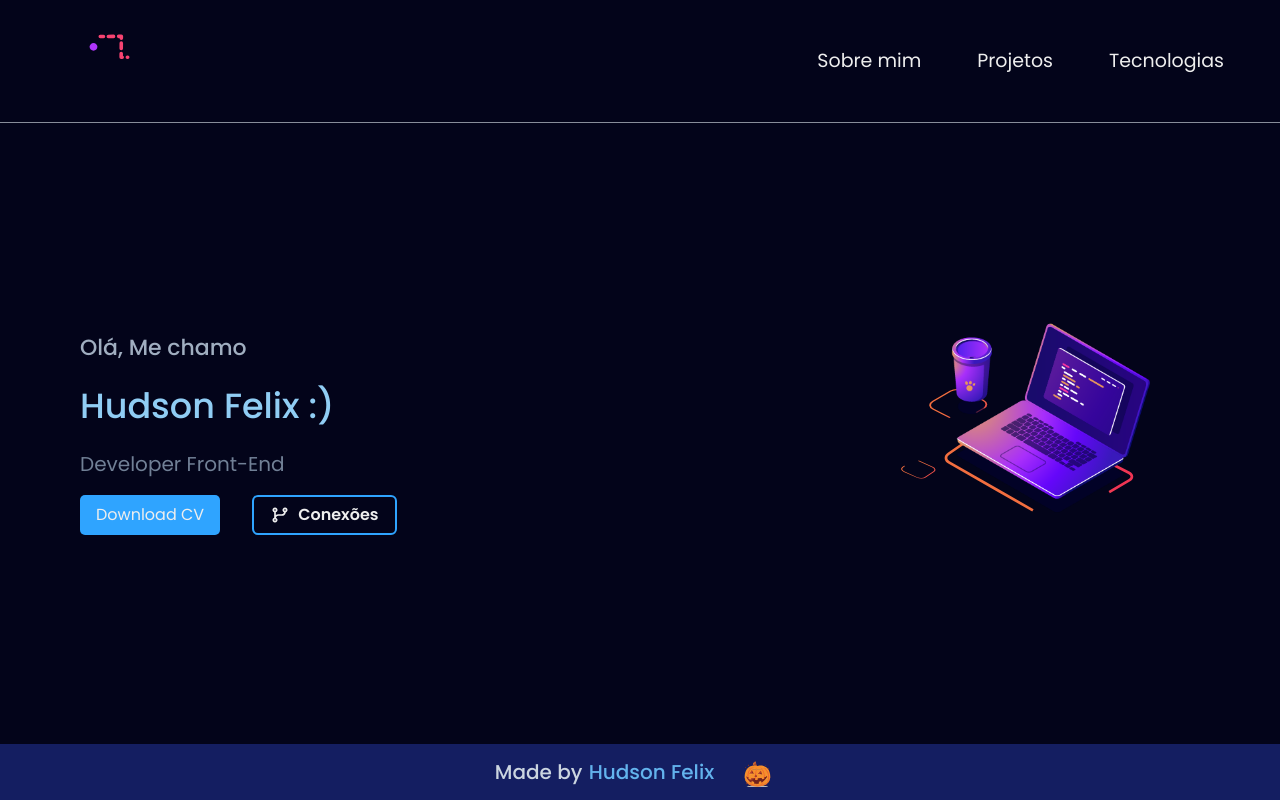
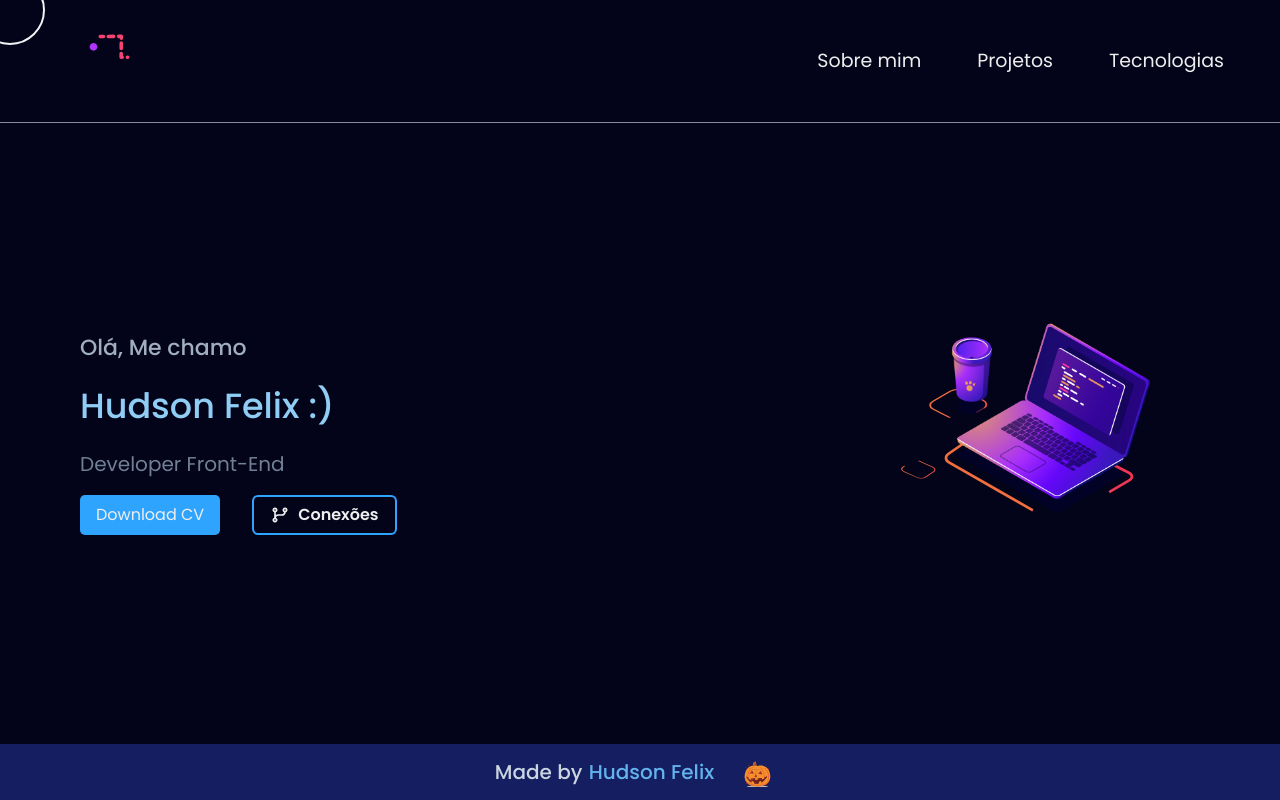
Before and after one commit to ganimedes96/Portifolio, a Next.js app: page / in a window 1280 px wide. Built offline with nearby package versions, Linux system fonts and the light colour scheme.

Commit message:
curso mouse estilizado

```diff
--- a/src/components/ActiveLink.tsx
+++ b/src/components/ActiveLink.tsx
@@ -1,34 +1,30 @@
-import Link, {LinkProps} from 'next/link'
-import {useRouter} from 'next/router'
-import { cloneElement, ReactElement } from 'react'
+import Link, { LinkProps } from "next/link";
+import { useRouter } from "next/router";
+import { cloneElement, ReactElement } from "react";
 
-
-
-interface Props extends LinkProps{
-    children:ReactElement
-    colorActive?: string
-
+interface Props extends LinkProps {
+  children: ReactElement;
+  colorActive?: string;
 }
 
 export function ActiveLink({
   children,
-    colorActive = 'blue.400',
+  colorActive = "blue.400",
   ...rest
+}: Props) {
+  const { asPath } = useRouter();
 
-}: Props){
-    const {asPath} = useRouter()
+  let isActive = false;
 
-    let isActive = false
-
-    if(asPath === rest.href || asPath === rest.as) {
-        isActive = true
+  if (asPath === rest.href || asPath === rest.as) {
+    isActive = true;
   }
 
   return (
     <Link {...rest}>
-            {cloneElement(children,{
+      {cloneElement(children, {
         color: isActive ? colorActive : undefined,
       })}
     </Link>
-    )
+  );
 }
--- a/src/components/Header/Menu.tsx
+++ b/src/components/Header/Menu.tsx
@@ -1,42 +1,34 @@
-import { Flex, Link, ListItem, UnorderedList } from "@chakra-ui/react"
-import { ActiveLink } from '../ActiveLink'
+import { Flex, Link, ListItem, UnorderedList } from "@chakra-ui/react";
+import { ActiveLink } from "../ActiveLink";
 
-
-
-export const Menu = () =>{
-    return(
-        <Flex
-            as='nav'
+export const Menu = () => {
+  return (
+    <Flex as="nav">
+      <UnorderedList
+        styleType="none"
+        d="flex"
+        flexDirection={{ base: "column", md: "row" }}
+        gap={{ base: "2rem", md: "3.5rem" }}
+        fontSize="19px"
+        cursor="pointer"
+        mt={{ base: "3rem", md: "0" }}
       >
-               <UnorderedList
-                styleType='none'
-                d='flex'
-                flexDirection={{base: 'column', md:'row'}}
-                gap={{base: '2rem', md:'3.5rem'}}
-                fontSize='19px'
-                cursor='pointer'
-                mt={{base:'3rem', md:'0'}}
-               >
-
-                   <ListItem>
-                       <ActiveLink href='/about' passHref>
+        <ListItem textDecoration="none">
+          <ActiveLink href="/about" passHref>
             <Link>Sobre mim</Link>
           </ActiveLink>
         </ListItem>
         <ListItem>
-                       <ActiveLink href='/projects' passHref>
+          <ActiveLink href="/projects" passHref>
             <Link>Projetos</Link>
           </ActiveLink>
         </ListItem>
         <ListItem>
-                       <ActiveLink href='/technologies' passHref>
+          <ActiveLink href="/technologies" passHref>
             <Link>Tecnologias</Link>
           </ActiveLink>
         </ListItem>
-
-
       </UnorderedList>
     </Flex>
-
-    )
-}
+  );
+};
--- a/src/pages/_app.tsx
+++ b/src/pages/_app.tsx
@@ -1,35 +1,62 @@
-import { ChakraProvider, Flex } from '@chakra-ui/react'
-import type { AppProps } from 'next/app'
-import { Header } from '../components/Header'
-import { theme } from '../styles/theme'
-import { QueryClient, QueryClientProvider } from 'react-query'
-import 'swiper/css'
-import 'swiper/css/bundle'
-import '../styles/swiper.scss'
-import { Footer } from '../components/Footer'
+import { useState, useEffect } from "react";
+import { ChakraProvider, Flex, Box } from "@chakra-ui/react";
+import { motion } from "framer-motion";
+import type { AppProps } from "next/app";
+import { Header } from "../components/Header";
+import { theme } from "../styles/theme";
+import { QueryClient, QueryClientProvider } from "react-query";
+import { Footer } from "../components/Footer";
+import "swiper/css";
+import "swiper/css/bundle";
+import "../styles/swiper.scss";
+import "../styles/cursor.scss";
 
-const queryClient = new QueryClient()
+const queryClient = new QueryClient();
 
 function MyApp({ Component, pageProps }: AppProps) {
+  const [mousePosition, setMousePosition] = useState({
+    x: 0,
+    y: 0,
+  });
 
-  return(
 
+  useEffect(() => {
+    const mouseMove = (event: any) => {
+      const { clientX, clientY } = event;
+      setMousePosition({
+        x: clientX,
+        y: clientY,
+      });
+    };
+    window.addEventListener("mousemove", mouseMove);
+    return () => {
+      window.removeEventListener("mousemove", mouseMove);
+    };
+  }, []);
+
+  const variants = {
+    default: {
+      x: mousePosition.x -25,
+      y: mousePosition.y -25,
+    }
+  }
+  return (
     <ChakraProvider theme={theme}>
       <QueryClientProvider client={queryClient}>
-      <Flex minH='100vh' direction='column'>
+        <Flex minH="100vh" direction="column">
+          <motion.div
+            className="cursor"
+            variants={variants}
+            animate='default'
+          ></motion.div>
+          <Header />
+          <Component {...pageProps} />
 
-        <Header/>
-        <Component {...pageProps} />
-
-       <Footer/>
-      </Flex>
+          <Footer />
+        </Flex>
       </QueryClientProvider>
     </ChakraProvider>
-
-
-  )
-
-
+  );
 }
 
-export default MyApp
+export default MyApp;
--- /dev/null
+++ b/src/styles/cursor.scss
@@ -0,0 +1,8 @@
+.cursor{
+    z-index: -10;
+    height: 70px;
+    width: 70px;
+    border-radius: 50%;
+    border: 2px solid #f4f4f4;
+    position: absolute;
+}
--- a/src/styles/theme.ts
+++ b/src/styles/theme.ts
@@ -23,7 +23,8 @@ const styles = {
     global: {
         body: {
             bg:'blue.900',
-            color:'gray.100'
+            color:'gray.100',
+
         }
     }
 }
```
Also changed, not shown: public/image/circle.svg (added). Lines whose indentation alone changed are shown as unchanged.
